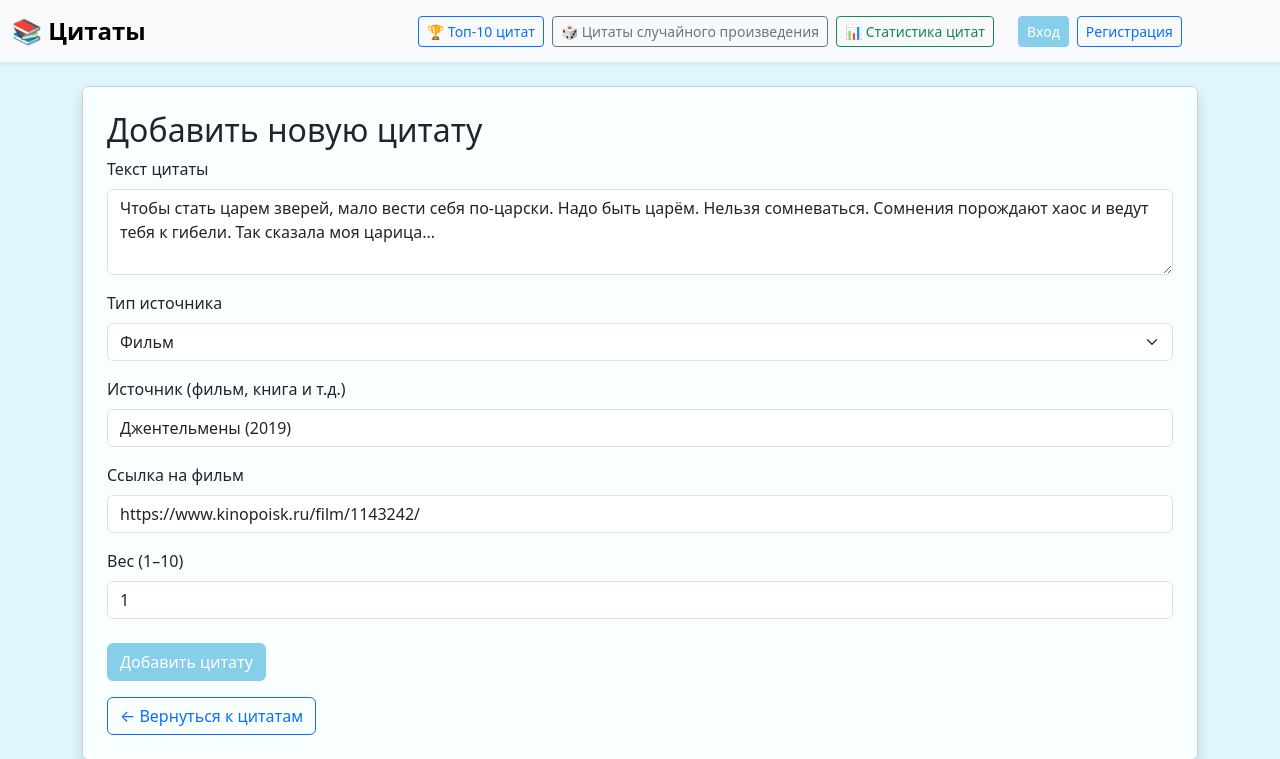
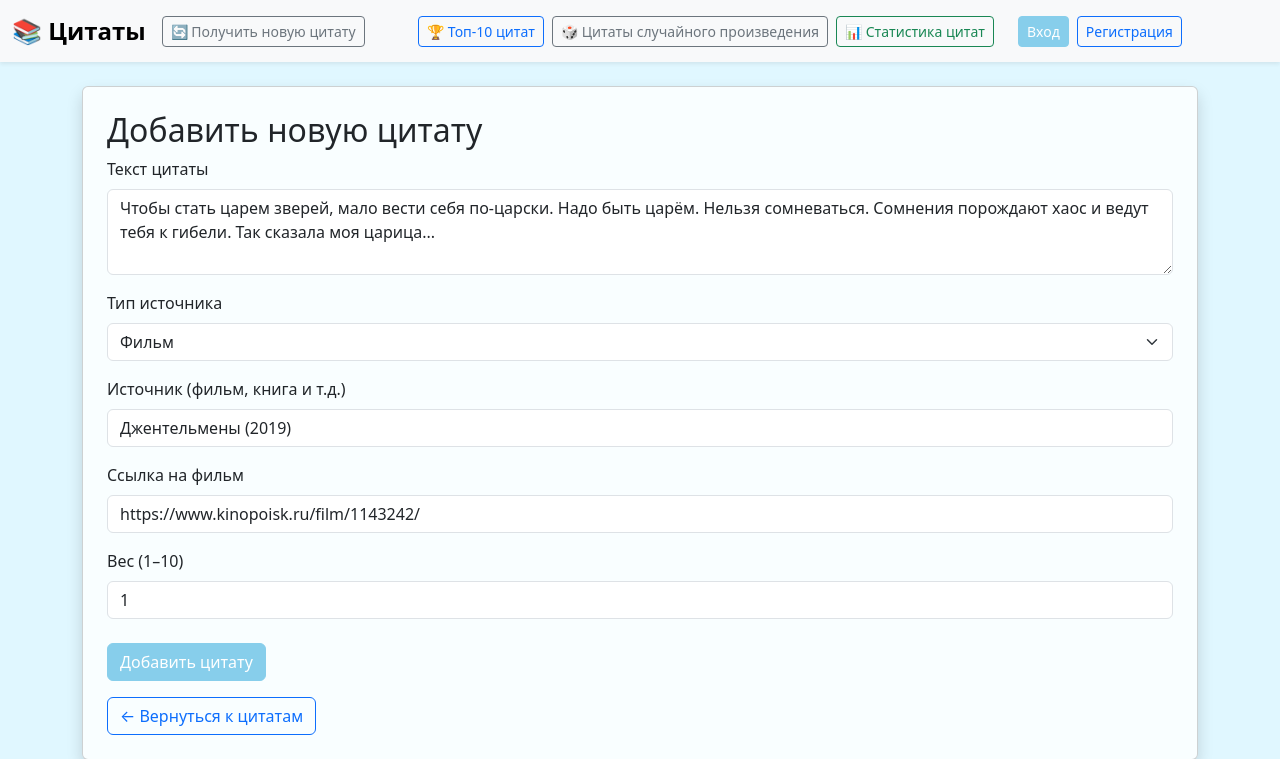
Before and after one commit to intCheit/quotes_project, a Django app: page /add/ in a window 1280 px wide. Shown: the top 759 px of the page. Run offline with Django 4.2, Linux system fonts and the light colour scheme.

Commit message:
Добавлена кнопка получения цитаты

```diff
--- a/quotes/templates/quotes/base.html
+++ b/quotes/templates/quotes/base.html
@@ -46,6 +46,10 @@
                 style="font-size: 1.5rem; font-weight: bold;">
                 📚 Цитаты
             </a>
+            <!-- новая кнопка -->
+            <a href="{% url 'random_quote' %}" class="btn btn-outline-secondary btn-sm me-2">
+                🔄 Получить новую цитату
+            </a>
             {% if user.is_authenticated %}
                 <a href="{% url 'add_quote' %}" class="btn btn-outline-primary btn-sm me-2">
                     ➕ Добавить цитату
```
